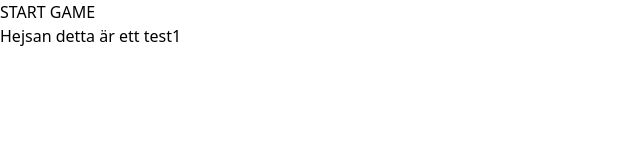
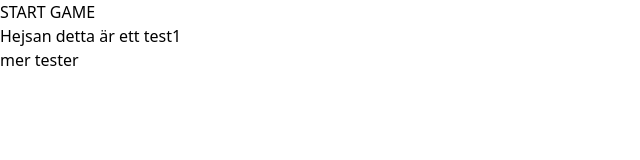
Before and after one commit to studiegrupp2/Whack-a-mole, a Next.js app: page / in a window 1280 px wide. Shown: the top 160 px of the page, without its empty margins (0-640 px from the left). Built offline with nearby package versions, Linux system fonts and the light colour scheme.

Commit message:
fixat massa grejer

```diff
--- a/src/app/page.tsx
+++ b/src/app/page.tsx
@@ -5,6 +5,7 @@ export default function WhackAMole() {
   return <div>
 
         <Link href="/game"><button className="">START GAME</button></Link>
-        <h1>Hejsan detta är ett test1</h1>
+    <h1>Hejsan detta är ett test1</h1>
+    <h2>mer tester</h2>
     </div>;
 }
```
